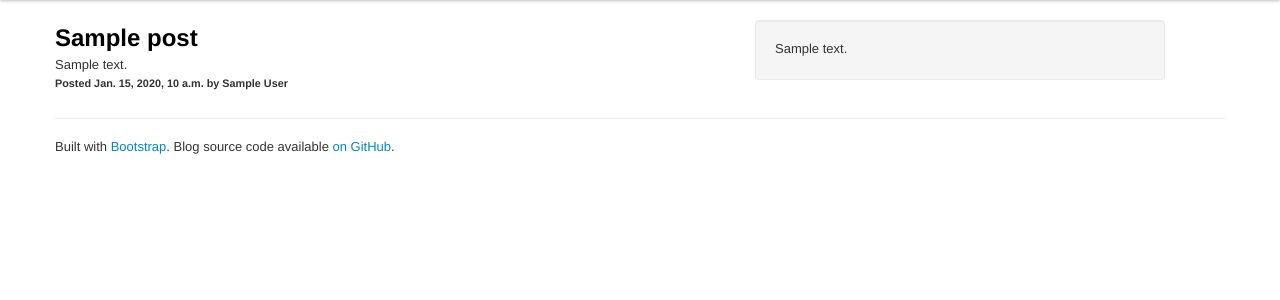
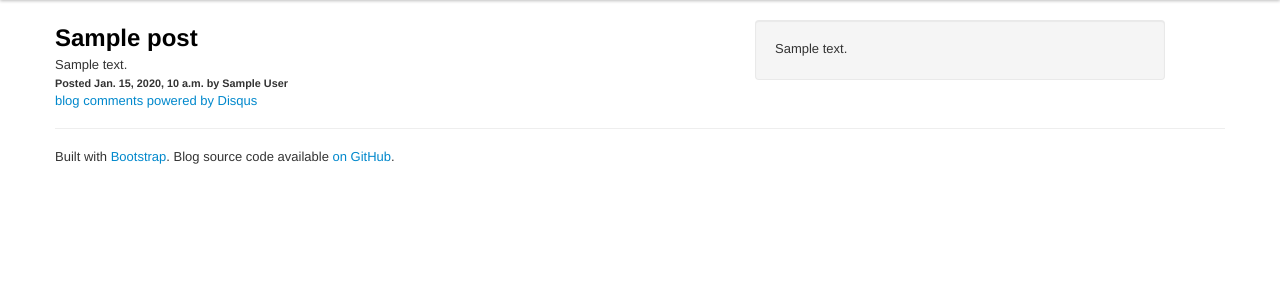
Before and after one commit to pythonanywhere/jab, a Django app: template main/templates/post.html in a window 1280 px wide. Shown: the part 40-340 px from the top of the page. Run offline with Django 3.2, Linux system fonts and the light colour scheme; the template is opened without the code that fills it: most values are stand-ins (such as "Sample title", 1, 10 or a date in 2020); some libraries are stand-ins or nearby versions.

Commit message:
WIP: added Disqus comments.  Need to work out a good way to refactor this.  by: Giles

```diff
--- a/main/templates/post.html
+++ b/main/templates/post.html
@@ -4,4 +4,19 @@
 
     {% include "post_include.html" %}
 
+<div id="disqus_thread"></div>
+<script type="text/javascript">
+    var disqus_shortname = 'pythonanywherenews';
+    var disqus_identifier = "pythonanywherenews{{ post.id }}";
+
+    /* * * DON'T EDIT BELOW THIS LINE * * */
+    (function() {
+        var dsq = document.createElement('script'); dsq.type = 'text/javascript'; dsq.async = true;
+        dsq.src = 'http://' + disqus_shortname + '.disqus.com/embed.js';
+        (document.getElementsByTagName('head')[0] || document.getElementsByTagName('body')[0]).appendChild(dsq);
+    })();
+</script>
+<noscript>Please enable JavaScript to view the <a href="http://disqus.com/?ref_noscript">comments powered by Disqus.</a></noscript>
+<a href="http://disqus.com" class="dsq-brlink">blog comments powered by <span class="logo-disqus">Disqus</span></a>
+
 {% endblock %}
```
Also changed, not shown: main/templates/main_page.html (+14 -0 lines).
